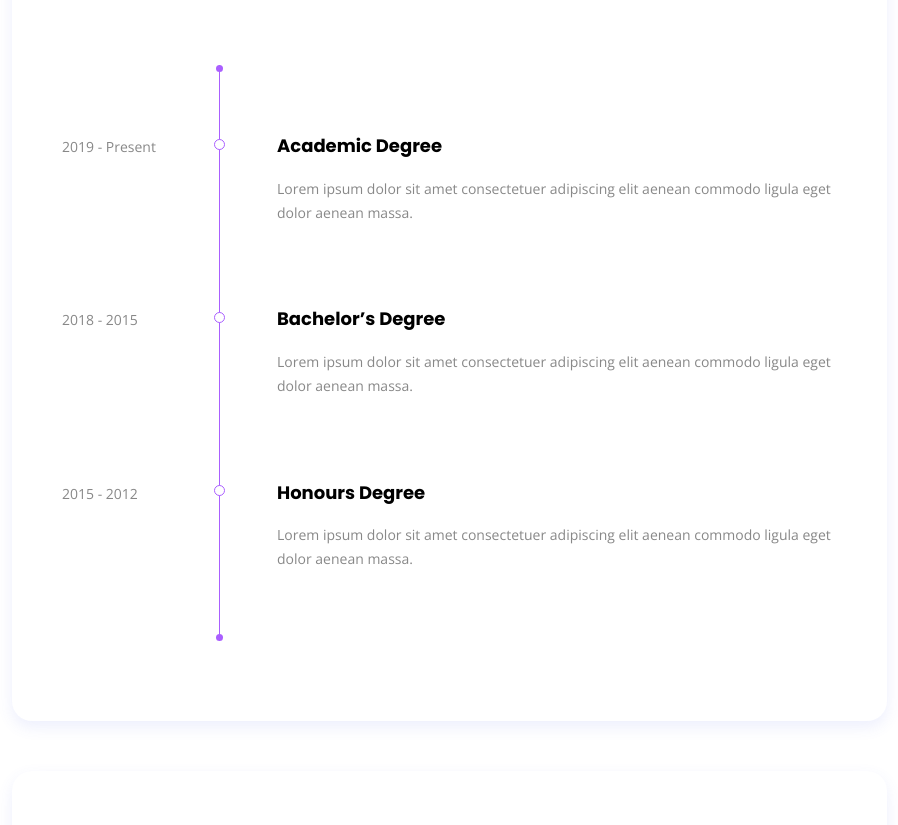
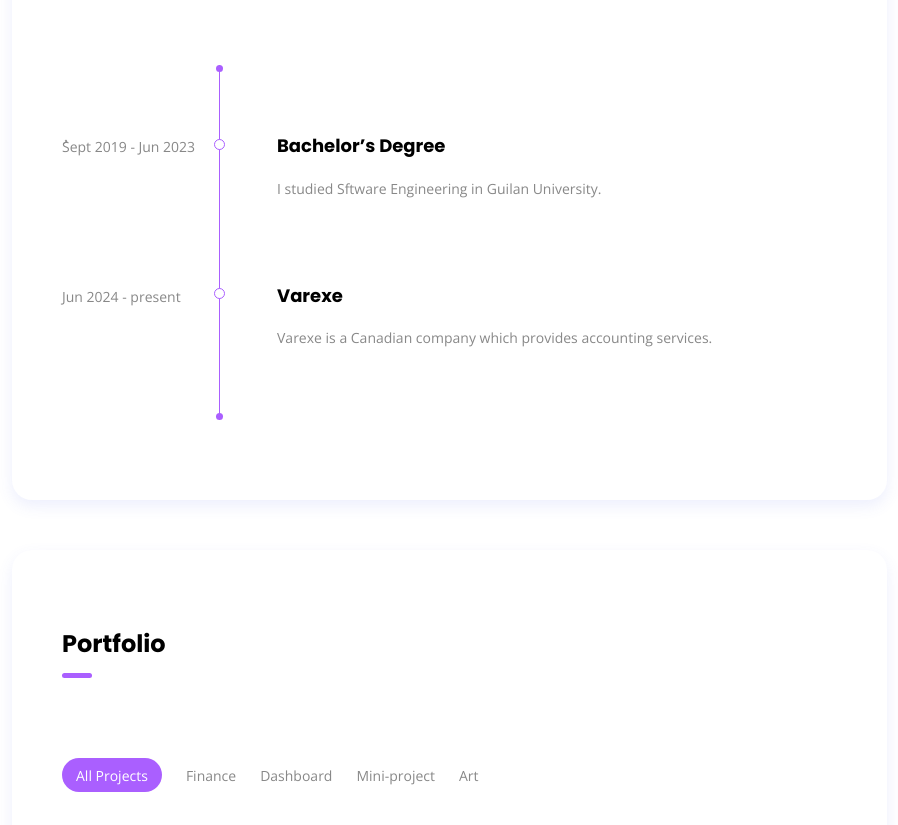
Before and after one commit to ShirinAbdz/portfolio-project, a React (Create React App) app: page / in a window 1280 px wide. Shown: the part 2340-3165 px from the top of the page, without its empty margins (338-1236 px from the left). Built offline with nearby package versions, Linux system fonts and the light colour scheme.

Commit message:
feat: add new ite, to resume

```diff
--- a/src/components/Sections/Experiences.jsx
+++ b/src/components/Sections/Experiences.jsx
@@ -4,25 +4,23 @@ import Experience from "../Items/Experience";
 const experiencesData = [
   {
     id: 1,
-    year: "2019 - Present",
-    degree: "Academic Degree",
-    content:
-      "Lorem ipsum dolor sit amet consectetuer adipiscing elit aenean commodo ligula eget dolor aenean massa.",
+    year: "ُSept 2019 - Jun 2023",
+    degree: "Bachelor’s Degree",
+    content: "I studied Sftware Engineering in Guilan University.",
   },
   {
     id: 2,
-    year: "2018 - 2015",
-    degree: "Bachelor’s Degree",
-    content:
-      "Lorem ipsum dolor sit amet consectetuer adipiscing elit aenean commodo ligula eget dolor aenean massa.",
+    year: "Jun 2024 - present",
+    degree: "Varexe",
+    content: "Varexe is a Canadian company which provides accounting services.",
   },
-  {
-    id: 3,
-    year: "2015 - 2012",
-    degree: "Honours Degree",
-    content:
-      "Lorem ipsum dolor sit amet consectetuer adipiscing elit aenean commodo ligula eget dolor aenean massa.",
-  },
+  // {
+  //   id: 3,
+  //   year: "2015 - 2012",
+  //   degree: "Honours Degree",
+  //   content:
+  //     "Lorem ipsum dolor sit amet consectetuer adipiscing elit aenean commodo ligula eget dolor aenean massa.",
+  // },
 ];
 
 function Experiences() {
```
